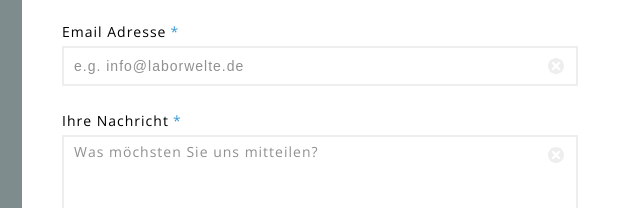
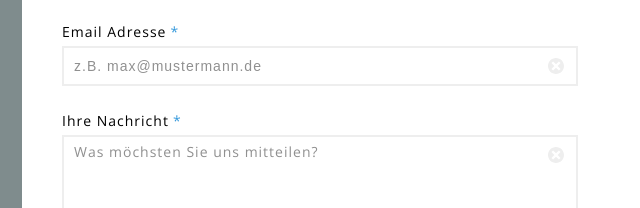
Before and after one commit to lukaswelte/laborwelte.de, a plain HTML site: page kontakt.html in a window 1280 px wide. Shown: the part 792-1000 px from the top of the page, 148-788 px from the left. Drawn offline with nearby package versions, Linux system fonts and the light colour scheme; some packages are replaced by stand-ins of ours.

Commit message:
Updated placeholder

```diff
--- a/kontakt.html
+++ b/kontakt.html
@@ -69,7 +69,7 @@
 				<input type="text" name="name" id="name" placeholder="Enter your name" required>
 
 				<label for="email">Email Adresse<span class="required">*</span></label>
-				<input type="email" name="email" id="email" pattern="^[A-Za-z0-9](([_\.\-]?[a-zA-Z0-9]+)*)@([A-Za-z0-9]+)(([\.\-]?[a-zA-Z0-9]+)*)\.([A-Za-z]{2,})$" placeholder="e.g. info@laborwelte.de" required>
+				<input type="email" name="email" id="email" pattern="^[A-Za-z0-9](([_\.\-]?[a-zA-Z0-9]+)*)@([A-Za-z0-9]+)(([\.\-]?[a-zA-Z0-9]+)*)\.([A-Za-z]{2,})$" placeholder="z.B. max@mustermann.de" required>
 
 				<label for="message">Ihre Nachricht<span class="required">*</span></label><br>
 				<textarea name="message" id="message" cols="40" rows="3" placeholder="Was möchsten Sie uns mitteilen?" required></textarea>
```
